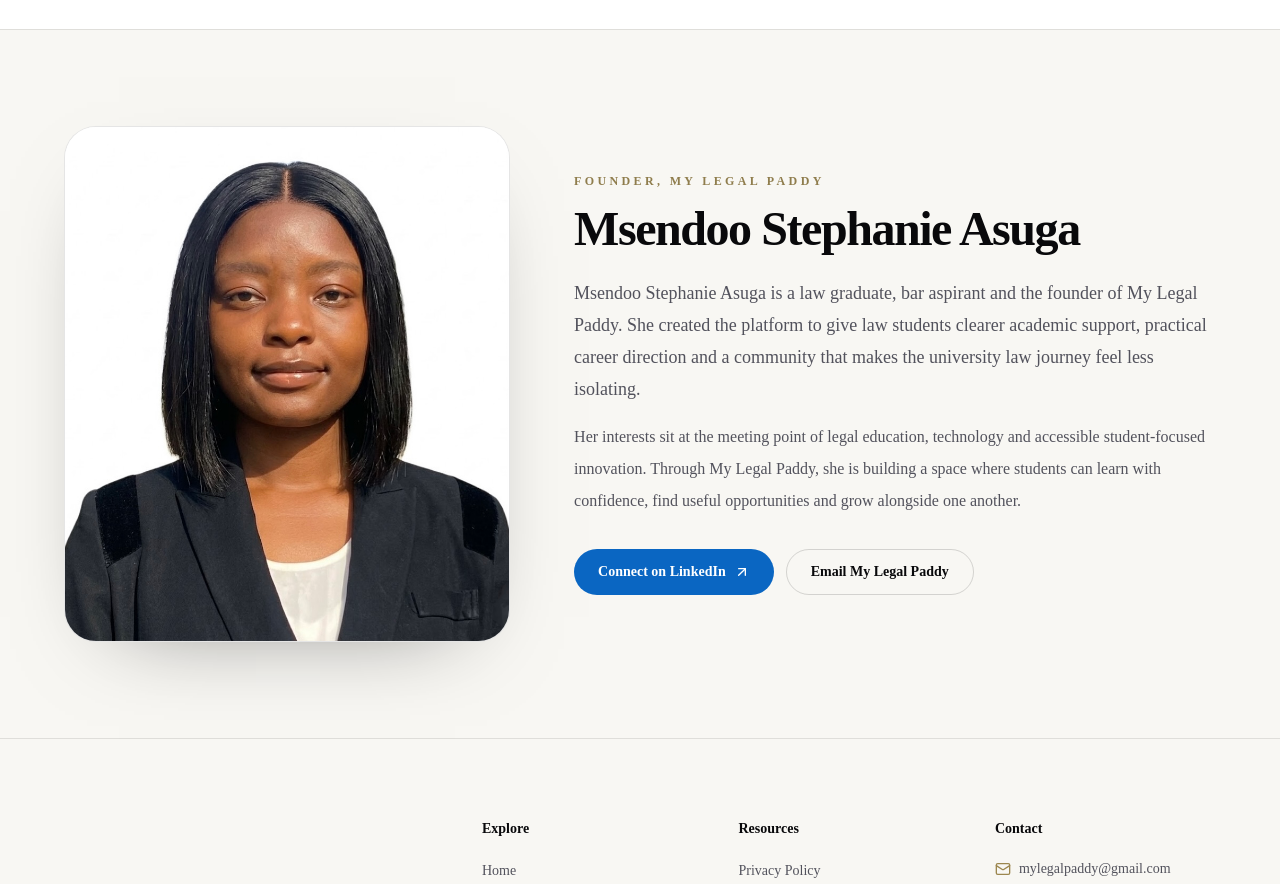
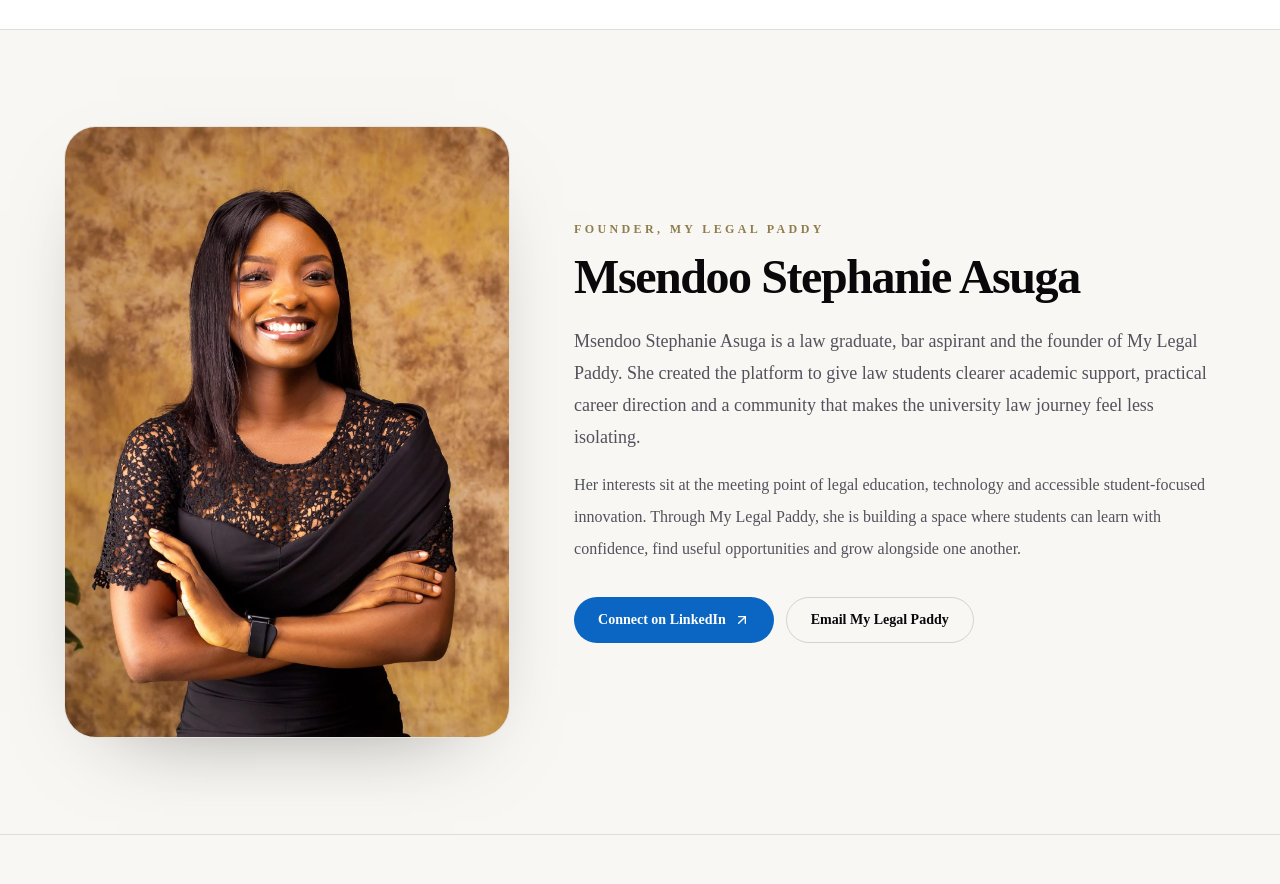
Before and after one commit to Internetshmoney/my-legal-paddy, a Next.js app: page /about in a window 1280 px wide. Shown: the part 1360-2244 px from the top of the page. Built offline with nearby package versions, Linux system fonts and the light colour scheme.

Commit message:
Update founder portrait

```diff
--- a/src/app/about/page.jsx
+++ b/src/app/about/page.jsx
@@ -18,8 +18,8 @@
     description: 'A student-focused legal education platform helping university law students learn, connect and build confident careers.',
     images: [{
       url: '/team/msendoo-stephanie-asuga.jpeg',
-      width: 837,
-      height: 969,
+      width: 1491,
+      height: 2048,
       alt: 'Msendoo Stephanie Asuga, founder of My Legal Paddy',
     }],
   },
@@ -94,8 +94,8 @@
               <Image
                 src="/team/msendoo-stephanie-asuga.jpeg"
                 alt="Msendoo Stephanie Asuga, founder of My Legal Paddy"
-                width={837}
-                height={969}
+                width={1491}
+                height={2048}
                 className="h-auto w-full object-cover"
                 sizes="(max-width: 1024px) 90vw, 420px"
               />
```
Also changed, not shown: public/team/msendoo-stephanie-asuga.jpeg.
